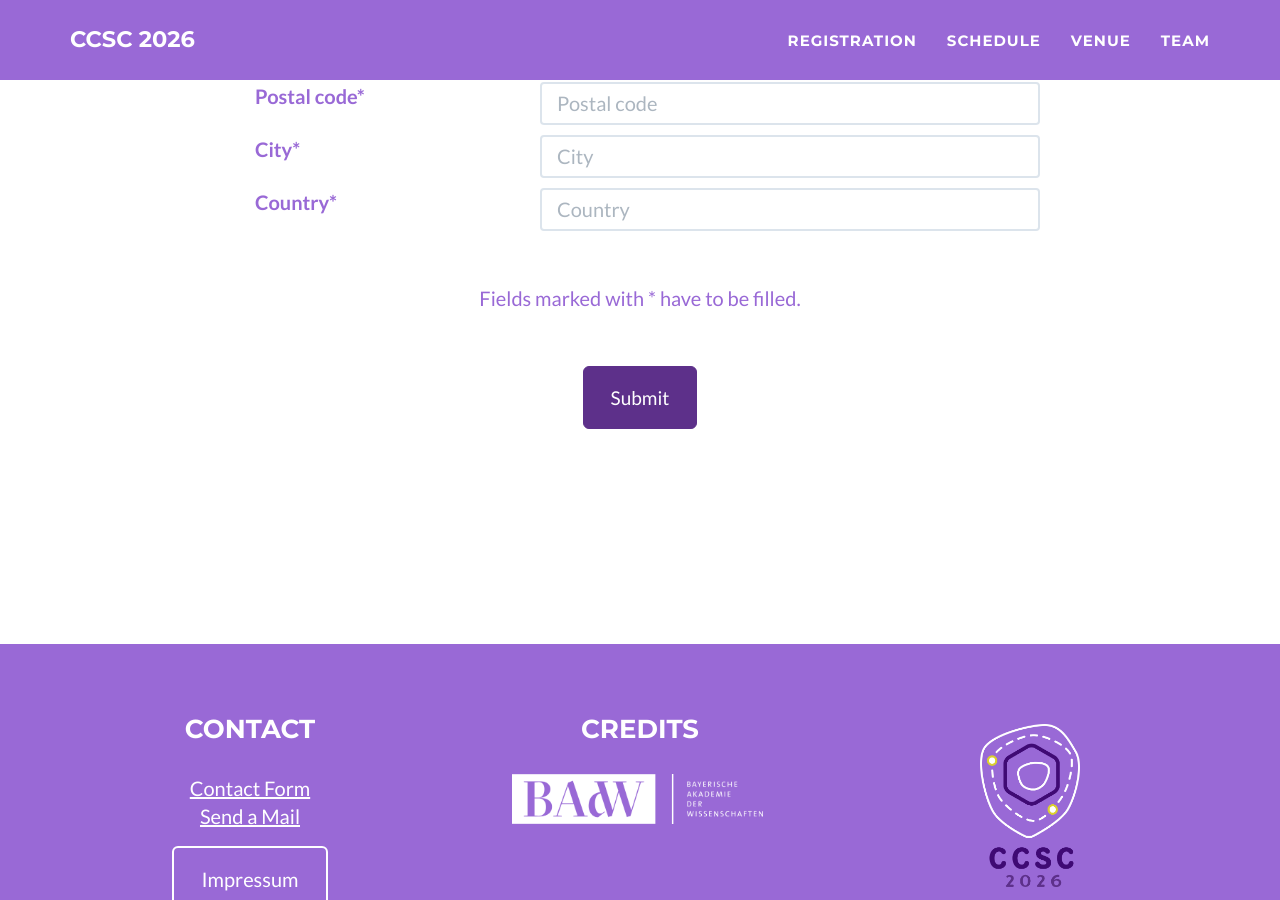
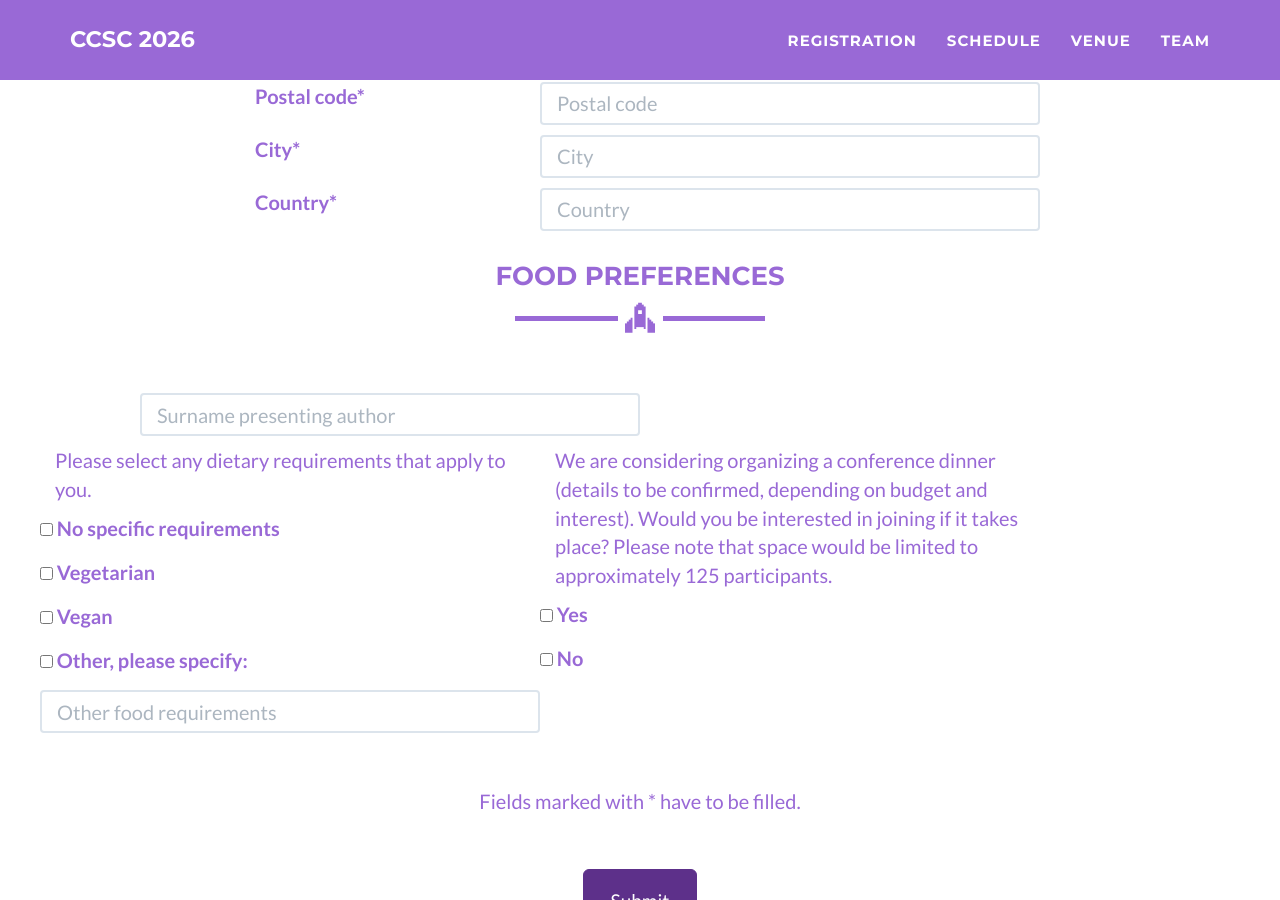
Before and after one commit to ccsc2026/ccsc2026.github.io, a Jekyll site: the page built from registration-wo-abstract.html, in a window 1280 px wide and 900 px high, scrolled down 893 px. Built offline with Jekyll 4.4.1, drawn with Linux system fonts in a browser that asks for light colours.

Commit message:
Update registration-wo-abstract.html

```diff
--- a/registration-wo-abstract.html
+++ b/registration-wo-abstract.html
@@ -171,6 +171,45 @@ layout: page
         </div>
       </div>
       </div>
+      <!-- Food Preferences --->
+      <div class="row">
+        <div class="col-lg-12 text-center">
+          <h3>Food Preferences</h3>
+          <hr class="star-primary">
+          <br><br>
+        </div>
+      </div>
+      <div class="row">
+      <div class="col-lg-5 col-lg-offset-1">
+        <div class="row control-group">
+          <input type="text" name="lastName_PA" class="form-control" required placeholder="Surname presenting author" id="txtForm"
+          data-validation-required-message="Please enter your last name.">
+          <p class="help-block text-danger"></p>
+        </div>
+      </div>
+      </div>
+      <div class="row">
+      <div class="col-lg-5">
+        <p>Please select any dietary requirements that apply to you.</p>
+          <div class="row control-group">
+            <p><label><input type="checkbox" name="food_no" value="Yes" id="txtForm"> No specific requirements</label></p>
+            <p><label><input type="checkbox" name="dfood_vegetarian" value="No" id="txtForm"> Vegetarian</label></p>
+            <p><label><input type="checkbox" name="dfood_vegan" value="No" id="txtForm"> Vegan</label></p>
+            <p><label><input type="checkbox" name="dfood_other" value="No" id="txtForm"> Other, please specify:</label></p>
+            <p><input type="text" name="food_other_text" class="form-control" required placeholder="Other food requirements" id="txtForm"
+          data-validation-required-message="Please enter your dietary requirements / allergies.">
+          <p class="help-block text-danger"></p>
+          </div>
+      </div>
+      <div class="col-lg-5">
+        <p>We are considering organizing a conference dinner (details to be confirmed, depending on budget and interest).
+          Would you be interested in joining if it takes place? Please note that space would be limited to approximately 125 participants.</p>
+          <div class="row control-group">
+            <p><label><input type="checkbox" name="dinner_yes" value="Yes" id="txtForm"> Yes</label></p>
+            <p><label><input type="checkbox" name="dinner_no" value="No" id="txtForm"> No</label></p>
+          </div>
+      </div>
+      </div>
       <br><br>
       <!-- Send button -->
       <div id="success"></div>
```
